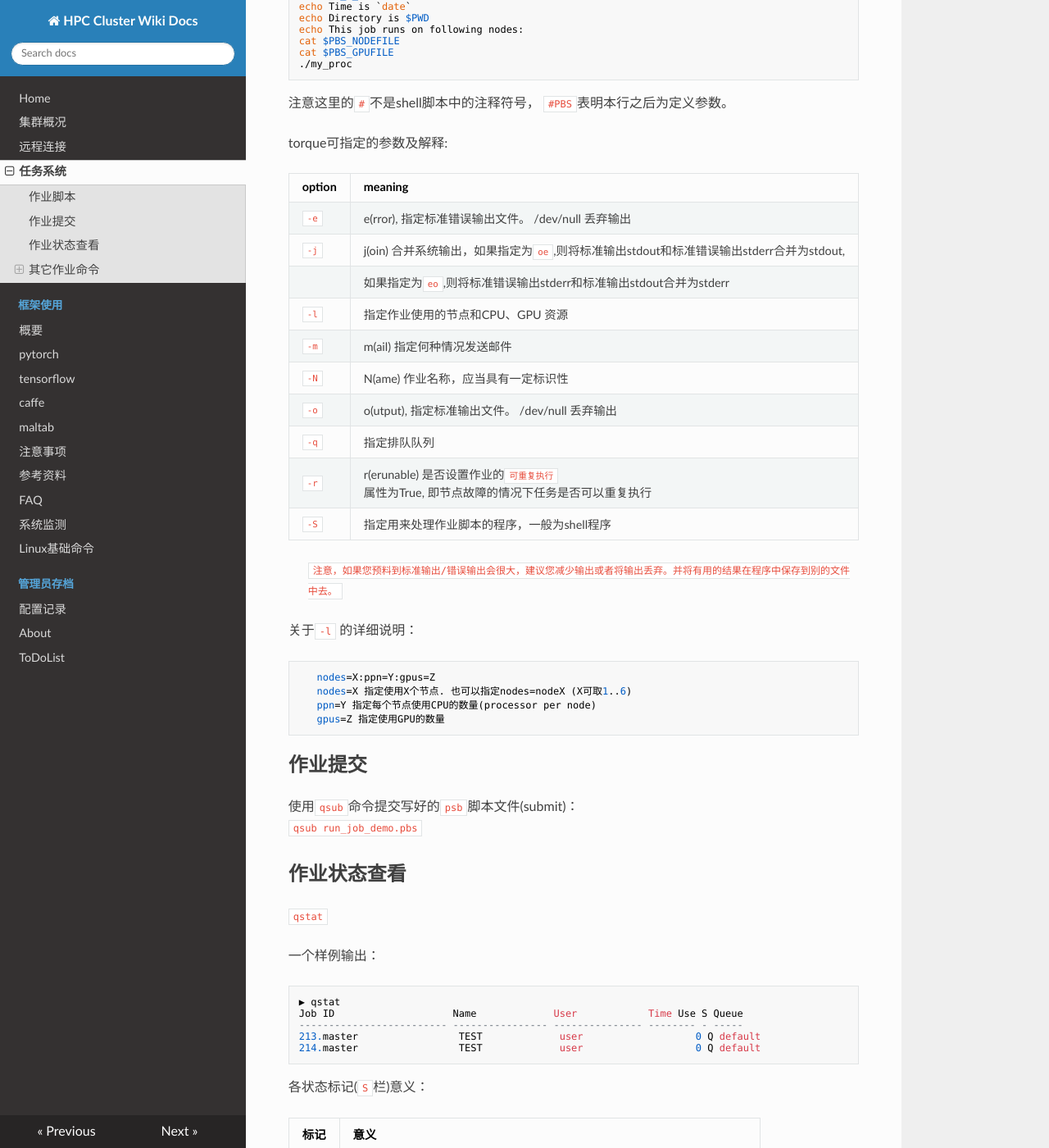
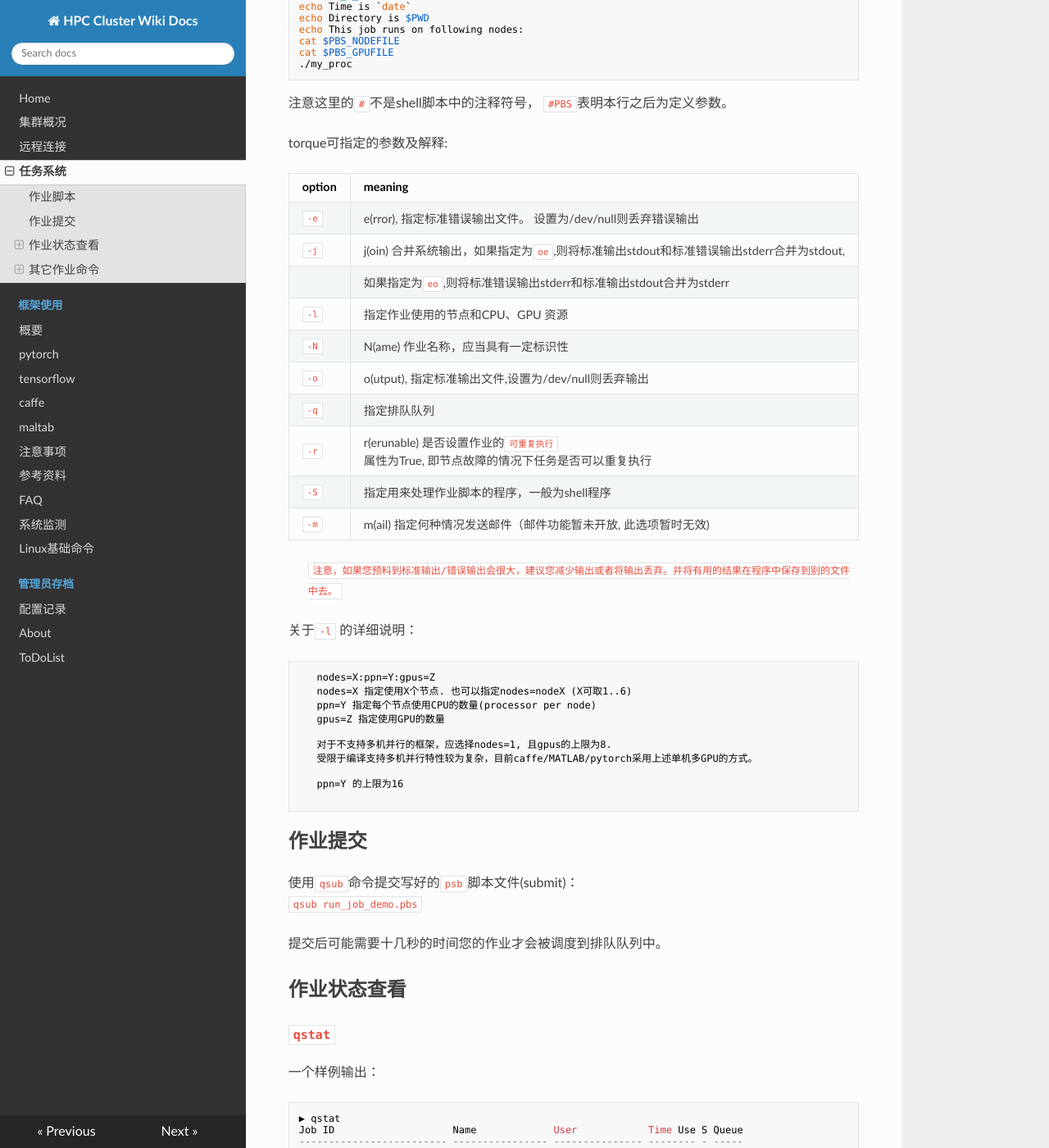
Before and after one commit to SSRheart/HPC_wiki_docs, an MkDocs documentation site: the page built from docs/jobs.md, in a window 1280 px wide and 1400 px high, scrolled down 492 px. Shown: the whole window at 82% size. Built offline with MkDocs 1.6.1, drawn with Linux system fonts in a browser that asks for light colours; nearby versions of some CDN libraries; old or Windows-style settings are respelled for this version of MkDocs; some of the changed text lies outside the part shown.

Commit message:
pytorch basic

````diff
--- a/docs/jobs.md
+++ b/docs/jobs.md
@@ -30,16 +30,17 @@ torque可指定的参数及解释:
 
 option | meaning
 --- | ---
-`-e` | e(rror), 指定标准错误输出文件。 /dev/null 丢弃输出
+`-e` | e(rror), 指定标准错误输出文件。 设置为/dev/null则丢弃错误输出
 `-j` | j(oin) 合并系统输出，如果指定为`oe`,则将标准输出stdout和标准错误输出stderr合并为stdout,
      |           如果指定为`eo`,则将标准错误输出stderr和标准输出stdout合并为stderr
 `-l` | 指定作业使用的节点和CPU、GPU 资源
-`-m` | m(ail) 指定何种情况发送邮件
 `-N` | N(ame) 作业名称，应当具有一定标识性
-`-o` | o(utput), 指定标准输出文件。 /dev/null 丢弃输出
+`-o` | o(utput), 指定标准输出文件,设置为/dev/null则丢弃输出
 `-q` | 指定排队队列
 `-r` | r(erunable) 是否设置作业的`可重复执行`属性为True, 即节点故障的情况下任务是否可以重复执行
 `-S` | 指定用来处理作业脚本的程序，一般为shell程序
+`-m` | m(ail) 指定何种情况发送邮件（邮件功能暂未开放, 此选项暂时无效)
+
 
 > `注意，如果您预料到标准输出/错误输出会很大，建议您减少输出或者将输出丢弃。并将有用的结果在程序中保存到别的文件中去。`
 
@@ -50,14 +51,22 @@ option | meaning
    nodes=X 指定使用X个节点. 也可以指定nodes=nodeX (X可取1..6)
    ppn=Y 指定每个节点使用CPU的数量(processor per node)
    gpus=Z 指定使用GPU的数量
+
+   对于不支持多机并行的框架，应选择nodes=1, 且gpus的上限为8.
+   受限于编译支持多机并行特性较为复杂，目前caffe/MATLAB/pytorch采用上述单机多GPU的方式。
+
+   ppn=Y 的上限为16
+
 ```
 
 ## 作业提交
 使用`qsub`命令提交写好的`psb`脚本文件(submit)：
 `qsub run_job_demo.pbs`
 
+提交后可能需要十几秒的时间您的作业才会被调度到排队队列中。
+
 ## 作业状态查看
-`qstat`
+### `qstat`
 
 一个样例输出：
 ```
@@ -67,6 +76,10 @@ Job ID                    Name             User            Time Use S Queue
 213.master                 TEST             user                   0 Q default
 214.master                 TEST             user                   0 Q default
 ```
+
+各列的含义分别为:
+`作业ID， 作业名，  提交作业的用户，    作业已运行时间，    作业状态，  作业队列`
+
 
 各状态标记(`S`栏)意义：
 
@@ -80,10 +93,15 @@ R   | Running 任务运行中
 T   | 任务正被移动到新的位置
 W   | Waiting 任务正在等待执行时间到来(PBS脚本中 -a 选项可指定任务启动时间)
 
+### qstat 参数
+* `qstat job1, job2 ...` 查看多个作业的信息
+* `qstat -f jobid` 查看作业ID=`jobid`的作业的详细信息
+* `qstat -u userabc` 查看用户名=`userabc`的用户的作业
+
 
 ## 其它作业命令
 ### 挂起 qhold
-`qhold 127` 将127号作业挂起，暂停运行。
+`qhold job1 job2` 将127号作业挂起，暂停运行。
 被挂起的作业为`H`状态。
 
 ### 恢复 qrls
````
Also changed, not shown: docs/framework/pytorch.md (+21 -0 lines).
